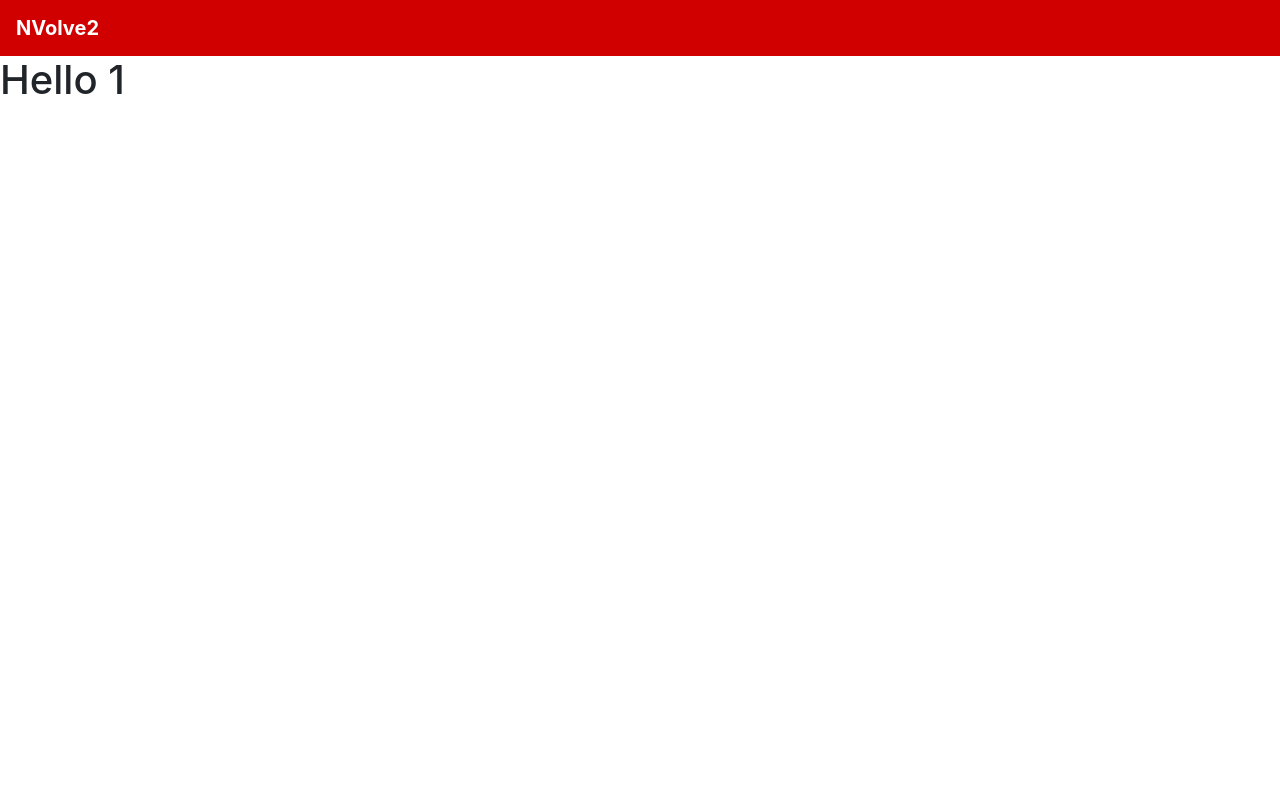
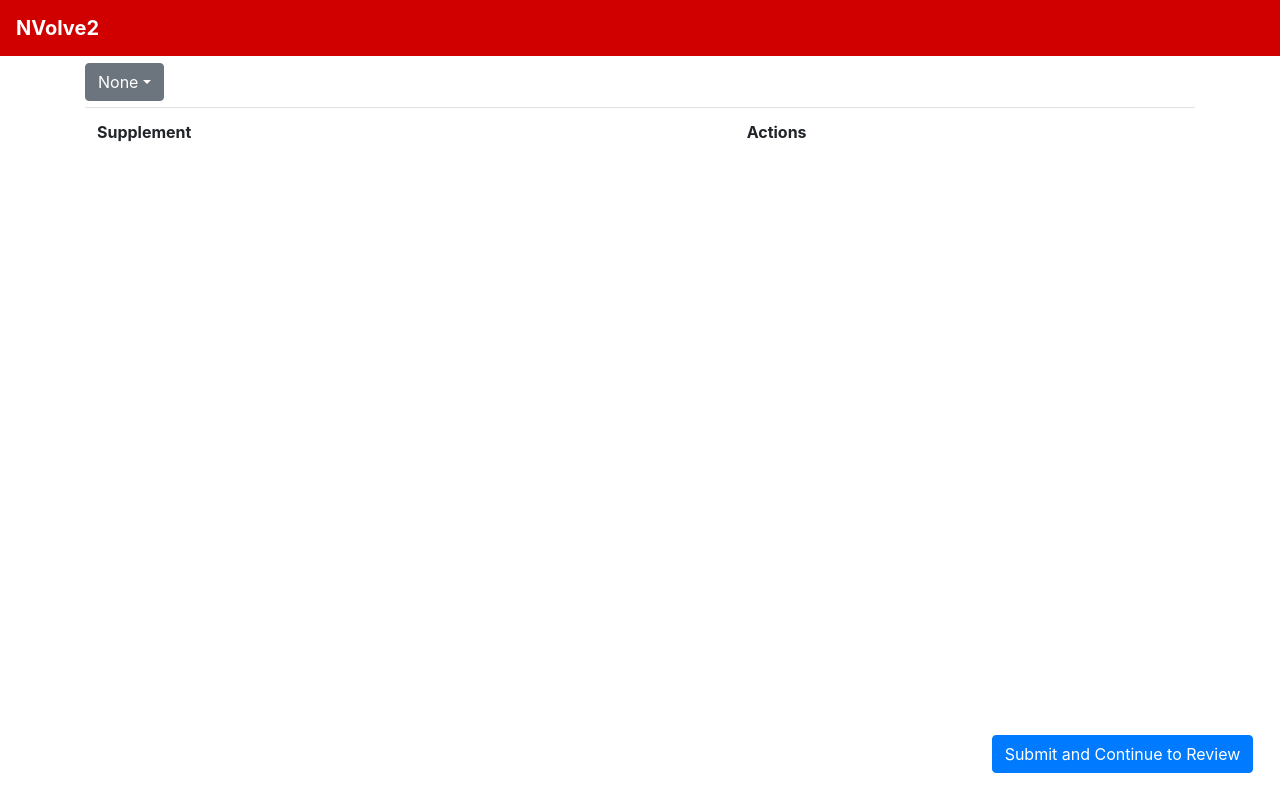
Before and after one commit to gauriramesh/nvolve2, a React (Create React App) app: page /epr/1 in a window 1280 px wide. Built offline with nearby package versions, Linux system fonts and the light colour scheme; the HTML template or start-up script is replaced by a standard one.

Commit message:
Finish supplements

```diff
--- a/src/components/Epr.js
+++ b/src/components/Epr.js
@@ -1,5 +1,6 @@
 import React from 'react';
 import { Event } from '../services/eventServices';
+import Supplement from '../pages/supplements/Supplement';
 
 export default class Epr extends React.Component {
     constructor(props) {
@@ -15,16 +16,18 @@ export default class Epr extends React.Component {
         this.setState({ locations });
     }
 
-    addSupplement(supplement) {
-        const { supplements } = this.state;
-        supplements.push(supplement);
-        this.setState({ supplements });
+    updateSupplements(supplements) {
+        // I figured it would be cleaner, since supplements can theoretically contain quite a bit of information, to have a dictionary rather than an array
+        // If we want to access the values as an array, of course we can just do Object.values or similar
+        // I'm also doing most of the management (adding and deleting individual supplements) in the form itself.
+        // So the update only gets pushed up to the global state when they move on to the next section
+        this.setState({ supplements: supplements });
     }
 
     render() {
         return (
             <div>
-                <h1>Hello {this.org}</h1>
+                <Supplement org={this.org} updateSupplements={this.updateSupplements.bind(this)} />
             </div>
         );
     }
--- a/src/pages/supplements/Sofs.js
+++ b/src/pages/supplements/Sofs.js
@@ -14,8 +14,10 @@ const Sofs = (props) => {
             <Label for="budgetUpload">Please upload your budget</Label>
             <Input type="file" id="budgetUpload" onChange={file => setSofsSupplement(prev => ({...prev, budgetFile: file}))}/>
 
+            <hr />
+
             <ButtonGroup>
-                <Button color="secondary">Cancel</Button>
+                <Button color="secondary" onClick={() => {props.changeSelected("None"); }}>Cancel</Button>
                 <Button color="primary" onClick={() => {props.addSupplement("SOFS", sofsSupplement); props.changeSelected("None"); }} disabled={!(sofsSupplement.budgetDescription && sofsSupplement.budgetFile)}>Add</Button>
             </ButtonGroup>
         </Form>
--- a/src/pages/supplements/Supplement.css
+++ b/src/pages/supplements/Supplement.css
@@ -1,7 +1,5 @@
 .container {
     margin-top: 5pt;
-    margin-left: 5pt;
-    align-items: left;
 }
 
 .bottom-right {
--- a/src/pages/supplements/Supplement.js
+++ b/src/pages/supplements/Supplement.js
@@ -1,6 +1,6 @@
 import React, { useState } from "react";
 import "./Supplement.css";
-import { Button, Dropdown, DropdownToggle, DropdownMenu, DropdownItem, ListGroup, ListGroupItem } from "reactstrap";
+import { Button, Dropdown, DropdownToggle, DropdownMenu, DropdownItem, Table } from "reactstrap";
 import Sofs from "./Sofs";
 import TravelInsurance from "./TravelInsurance";
 
@@ -24,10 +24,10 @@ const Supplement = (props) => {
 
         return Object.keys(addedSupplements).map(element => {
             return addedSupplements[element] ? (
-                <ListGroupItem key={element}>
-                    {SupplementOptions[element]}
-                    <Button onClick={() => removeSupplement(element)}>Remove</Button>
-                </ListGroupItem>
+                <tr>
+                    <td>{SupplementOptions[element]}</td>
+                    <td><Button onClick={() => removeSupplement(element)}>Remove</Button></td>
+                </tr>
             ) : null;
         });
 
@@ -41,10 +41,10 @@ const Supplement = (props) => {
                         {dropdownSelected}
                     </DropdownToggle>
                     <DropdownMenu>
-                        <DropdownItem onClick={() => changeSelected(SupplementOptions.TRAVEL_INSURANCE)}>
+                        <DropdownItem disabled={addedSupplements.TRAVEL_INSURANCE !== null} onClick={() => changeSelected(SupplementOptions.TRAVEL_INSURANCE)}>
                         {SupplementOptions.TRAVEL_INSURANCE}
                         </DropdownItem>
-                        <DropdownItem onClick={() => changeSelected(SupplementOptions.SOFS)} disabled={addedSupplements.sofs} >
+                        <DropdownItem disabled={addedSupplements.SOFS !== null} onClick={() => changeSelected(SupplementOptions.SOFS)} disabled={addedSupplements.sofs} >
                         {SupplementOptions.SOFS}
                         </DropdownItem>
                     </DropdownMenu>
@@ -54,10 +54,13 @@ const Supplement = (props) => {
             <div className="container">
 
                 {dropdownSelected === "None" &&
-                    <ListGroup flush>
-                        <ListGroupItem color="info">Added Supplements</ListGroupItem>
+                    <Table striped>
+                        <tr>
+                            <th>Supplement</th>
+                            <th>Actions</th>
+                        </tr>
                         <SupplementList />
-                    </ListGroup>
+                    </Table>
                 }
 
                 {dropdownSelected === SupplementOptions.SOFS && <Sofs addSupplement={addSupplement} changeSelected={changeSelected} /> }
@@ -67,7 +70,7 @@ const Supplement = (props) => {
             </div>
 
             <div className="bottom-right">
-                <Button color="primary" onClick={() => props.addSupplement(addedSupplements)}> Submit and Continue to Review </Button>
+                <Button color="primary" onClick={() => props.updateSupplements(addedSupplements)}> Submit and Continue to Review </Button>
             </div>
         </>
     );
--- a/src/pages/supplements/TravelInsurance.js
+++ b/src/pages/supplements/TravelInsurance.js
@@ -14,8 +14,10 @@ const TravelInsurance = (props) => {
             <Label for="passengers">Passenger Names</Label>
             <Input type="textarea" id="passengers" onChange={text => setTravelInsuranceSupplement(prev => ({...prev, passengers: text}))}/>
 
+            <hr />
+
             <ButtonGroup>
-                <Button color="secondary">Cancel</Button>
+                <Button color="secondary" onClick={() => {props.changeSelected("None"); }}>Cancel</Button>
                 <Button color="primary" onClick={() => {props.addSupplement("TRAVEL_INSURANCE", travelInsuranceSupplement); props.changeSelected("None"); }}
                 disabled={!(travelInsuranceSupplement.driver && travelInsuranceSupplement.passengers)}>Add</Button>
             </ButtonGroup>
```
